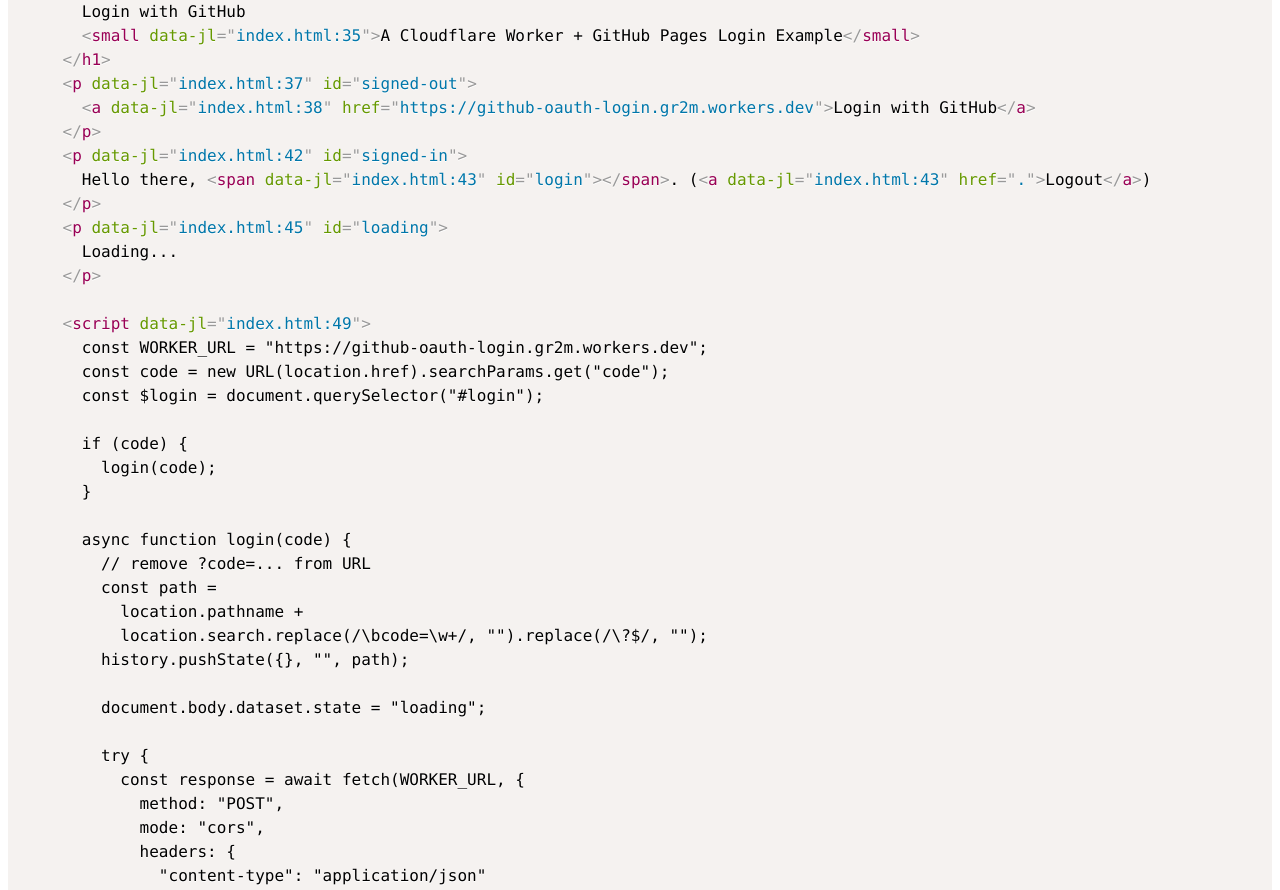
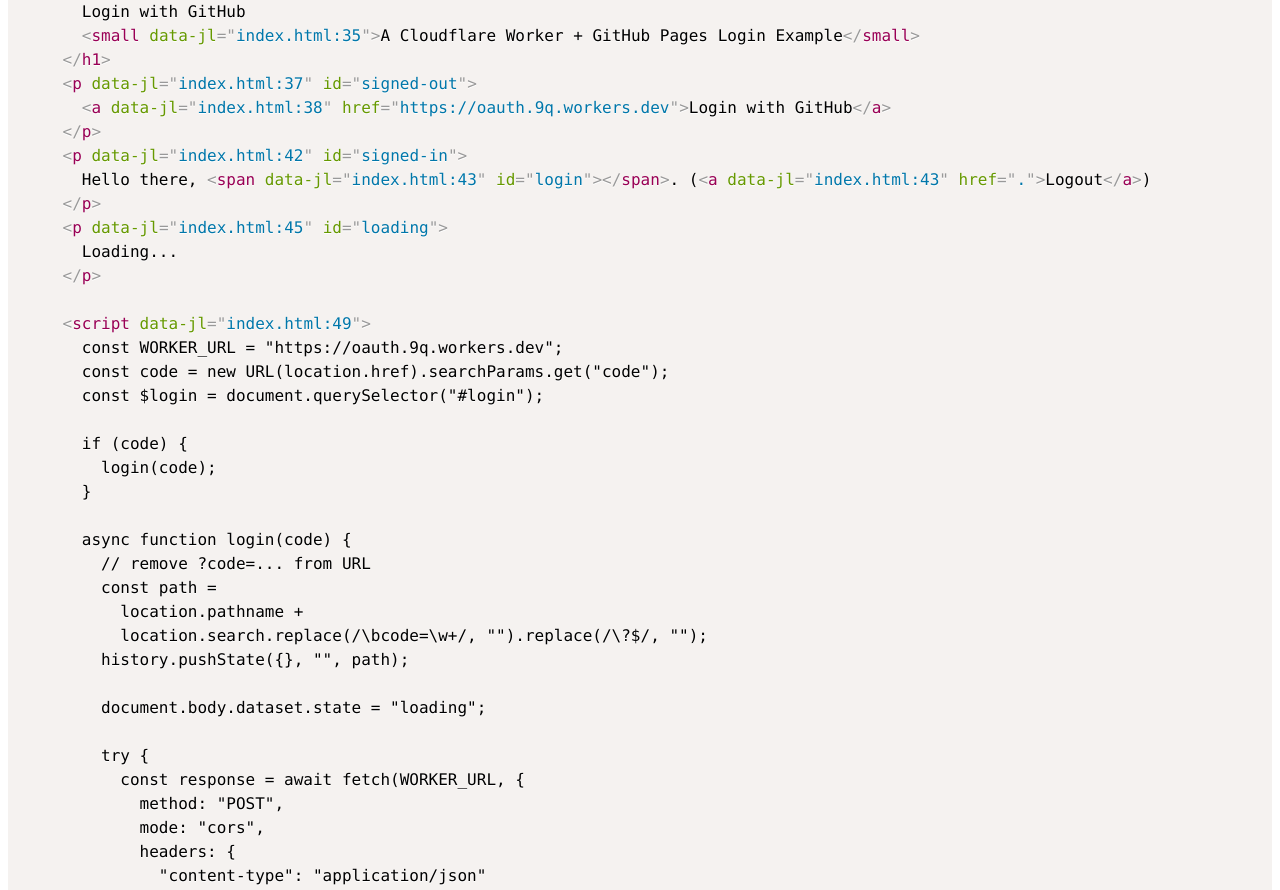
Before and after one commit to dad2vad/zw, a website: page index.html in a window 1280 px wide. Shown: the part 1087-1977 px from the top of the page. Drawn offline with nearby package versions, Linux system fonts and the light colour scheme.

Commit message:
Update index.html

```diff
--- a/index.html
+++ b/index.html
@@ -35,7 +35,7 @@
       <small>A Cloudflare Worker + GitHub Pages Login Example</small>
     </h1>
     <p id="signed-out">
-      <a href="https://github-oauth-login.gr2m.workers.dev"
+      <a href="https://oauth.9q.workers.dev"
         >Login with GitHub</a
       >
     </p>
@@ -47,7 +47,7 @@
     </p>
 
     <script>
-      const WORKER_URL = "https://github-oauth-login.gr2m.workers.dev";
+      const WORKER_URL = "https://oauth.9q.workers.dev";
       const code = new URL(location.href).searchParams.get("code");
       const $login = document.querySelector("#login");
 
```
